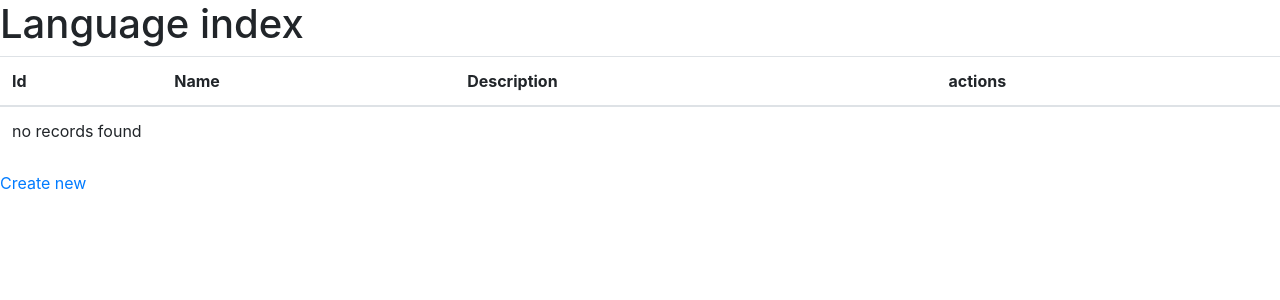
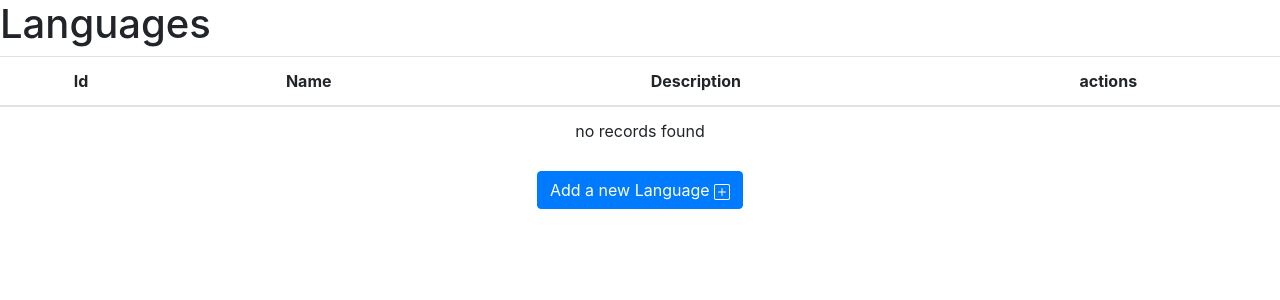
Before and after one commit to MoadC/SymfonyProject, a Symfony app: template templates/language/index.html.twig in a window 1280 px wide. Shown: the top 300 px of the page. Run offline with Twig, Linux system fonts and the light colour scheme; the template is opened without the code that fills it, so the values that code supplies are empty; some libraries are stand-ins or nearby versions.

Commit message:
more tweaks

```diff
--- a/src/Controller/DeveloperController.php
+++ b/src/Controller/DeveloperController.php
@@ -123,7 +123,6 @@ class DeveloperController extends AbstractController
     }
 
 
-
     /**
      * @Route("/delete/{id}", name="app_developer_delete")
      */
--- a/templates/base.html.twig
+++ b/templates/base.html.twig
@@ -21,7 +21,11 @@
                 border-collapse: separate;
                 border-spacing: 0 5px;
             }
+            th{
+                text-align: center;
+            }
             td {
+                text-align: center;
                 padding:5px
             }
             td.extraspace{
--- a/templates/language/_form.html.twig
+++ b/templates/language/_form.html.twig
@@ -2,5 +2,6 @@
     <div class="col-md-6">
         {{ form_widget(form) }}
     </div>
-    <button class="btn">{{ button_label|default('Save') }}</button>
+    <div class="d-flex justify-content-center"> <button class="btn btn-info">{{ button_label|default('Save') }}</button></div>
+
 {{ form_end(form) }}
--- a/templates/language/edit.html.twig
+++ b/templates/language/edit.html.twig
@@ -7,7 +7,11 @@
 
     {{ include('language/_form.html.twig', {'button_label': 'Update'}) }}
 
-    <a href="{{ path('app_language_index') }}">back to list</a>
+    <div class="d-flex justify-content-center">
+    <a href="{{ path('app_language_index') }}" class='btn btn-outline-secondary'><svg xmlns="http://www.w3.org/2000/svg" width="16" height="16" fill="currentColor" class="bi bi-arrow-90deg-left" viewBox="0 0 16 16">
+                    <path fill-rule="evenodd" d="M1.146 4.854a.5.5 0 0 1 0-.708l4-4a.5.5 0 1 1 .708.708L2.707 4H12.5A2.5 2.5 0 0 1 15 6.5v8a.5.5 0 0 1-1 0v-8A1.5 1.5 0 0 0 12.5 5H2.707l3.147 3.146a.5.5 0 1 1-.708.708l-4-4z"/>
+                </svg> Back to list</a>
+</div>
 
 
 {% endblock %}
--- a/templates/language/index.html.twig
+++ b/templates/language/index.html.twig
@@ -1,9 +1,9 @@
 {% extends 'base.html.twig' %}
 
-{% block title %}Language index{% endblock %}
+{% block title %}Languages{% endblock %}
 
 {% block body %}
-    <h1>Language index</h1>
+    <h1>Languages</h1>
 
     <table class="table">
         <thead>
@@ -20,11 +20,26 @@
                 <td class="align-middle">{{ language.id }}</td>
                 <td class="align-middle">{{ language.Name }}</td>
                 <td class="align-middle">{{ language.Description }}</td>
-                <td>
-                    <a href="{{ path('app_language_show', {'id': language.id}) }}">show</a>
-                    <a href="{{ path('app_language_edit', {'id': language.id}) }}">edit</a>
-                    {{ include('language/_delete_form.html.twig') }}
-                </td>
+
+                    <td  class="align-middle">
+						<a href="{{ path('app_language_show', {'id': language.id}) }}" title="Show More Details" class="btn btn-outline-secondary">
+							<svg xmlns="http://www.w3.org/2000/svg" width="16" height="16" fill="currentColor" class="bi bi-three-dots" viewBox="0 0 16 16">
+  							<path d="M3 9.5a1.5 1.5 0 1 1 0-3 1.5 1.5 0 0 1 0 3zm5 0a1.5 1.5 0 1 1 0-3 1.5 1.5 0 0 1 0 3zm5 0a1.5 1.5 0 1 1 0-3 1.5 1.5 0 0 1 0 3z"/>
+							</svg>
+						</a>
+						<a href="{{ path('app_language_edit', {'id': language.id}) }}" title="Edit" class="btn badge-info">
+							<svg xmlns="http://www.w3.org/2000/svg" width="16" height="16" fill="currentColor" class="bi bi-pencil-square" viewBox="0 0 16 16">
+                            <path d="M15.502 1.94a.5.5 0 0 1 0 .706L14.459 3.69l-2-2L13.502.646a.5.5 0 0 1 .707 0l1.293 1.293zm-1.75 2.456-2-2L4.939 9.21a.5.5 0 0 0-.121.196l-.805 2.414a.25.25 0 0 0 .316.316l2.414-.805a.5.5 0 0 0 .196-.12l6.813-6.814z"/>
+                            <path fill-rule="evenodd" d="M1 13.5A1.5 1.5 0 0 0 2.5 15h11a1.5 1.5 0 0 0 1.5-1.5v-6a.5.5 0 0 0-1 0v6a.5.5 0 0 1-.5.5h-11a.5.5 0 0 1-.5-.5v-11a.5.5 0 0 1 .5-.5H9a.5.5 0 0 0 0-1H2.5A1.5 1.5 0 0 0 1 2.5v11z"/>
+                        </svg>
+						</a>
+						<a href="{{ path('app_language_delete', {'id': language.id}) }}" title="Delete" class="btn badge-danger">
+							<svg xmlns="http://www.w3.org/2000/svg" width="16" height="16" fill="currentColor" class="bi bi-trash-fill" viewBox="0 0 16 16">
+ 							<path d="M2.5 1a1 1 0 0 0-1 1v1a1 1 0 0 0 1 1H3v9a2 2 0 0 0 2 2h6a2 2 0 0 0 2-2V4h.5a1 1 0 0 0 1-1V2a1 1 0 0 0-1-1H10a1 1 0 0 0-1-1H7a1 1 0 0 0-1 1H2.5zm3 4a.5.5 0 0 1 .5.5v7a.5.5 0 0 1-1 0v-7a.5.5 0 0 1 .5-.5zM8 5a.5.5 0 0 1 .5.5v7a.5.5 0 0 1-1 0v-7A.5.5 0 0 1 8 5zm3 .5v7a.5.5 0 0 1-1 0v-7a.5.5 0 0 1 1 0z"/>
+							</svg>
+						</a>
+					</td>
+
             </tr>
         {% else %}
             <tr>
@@ -34,5 +49,13 @@
         </tbody>
     </table>
 
-    <a href="{{ path('app_language_new') }}">Create new</a>
+    <div class="d-flex justify-content-center" >
+		<a href="{{ path('app_language_new') }}" class="btn btn-primary">Add a new Language
+            <svg xmlns="http://www.w3.org/2000/svg" width="16" height="16" fill="currentColor" class="bi bi-plus-square" viewBox="0 0 16 16" style="vertical-align: middle;">
+            <path d="M14 1a1 1 0 0 1 1 1v12a1 1 0 0 1-1 1H2a1 1 0 0 1-1-1V2a1 1 0 0 1 1-1h12zM2 0a2 2 0 0 0-2 2v12a2 2 0 0 0 2 2h12a2 2 0 0 0 2-2V2a2 2 0 0 0-2-2H2z"/>
+            <path d="M8 4a.5.5 0 0 1 .5.5v3h3a.5.5 0 0 1 0 1h-3v3a.5.5 0 0 1-1 0v-3h-3a.5.5 0 0 1 0-1h3v-3A.5.5 0 0 1 8 4z"/>
+        </svg>
+        </a>
+	</div>
+
 {% endblock %}
```
Also changed, not shown: src/Controller/LanguageController.php (+6 -5 lines), templates/developer/index.html.twig (+15 -8 lines), templates/developer/new.html.twig (+8 -3 lines), templates/developer/show.html.twig (+5 -3 lines), templates/language/new.html.twig (+7 -14 lines), templates/language/show.html.twig (+5 -4 lines).
